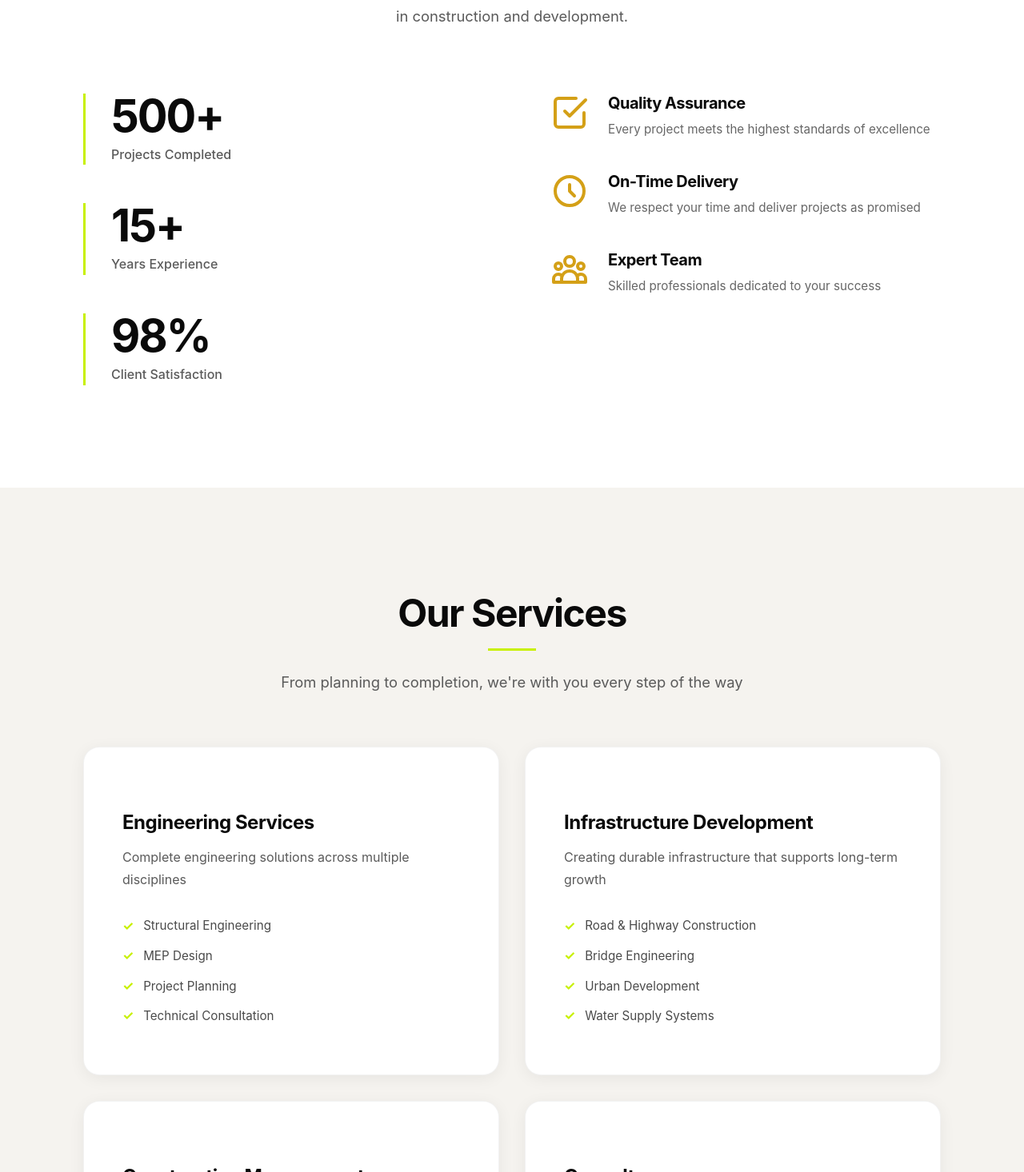
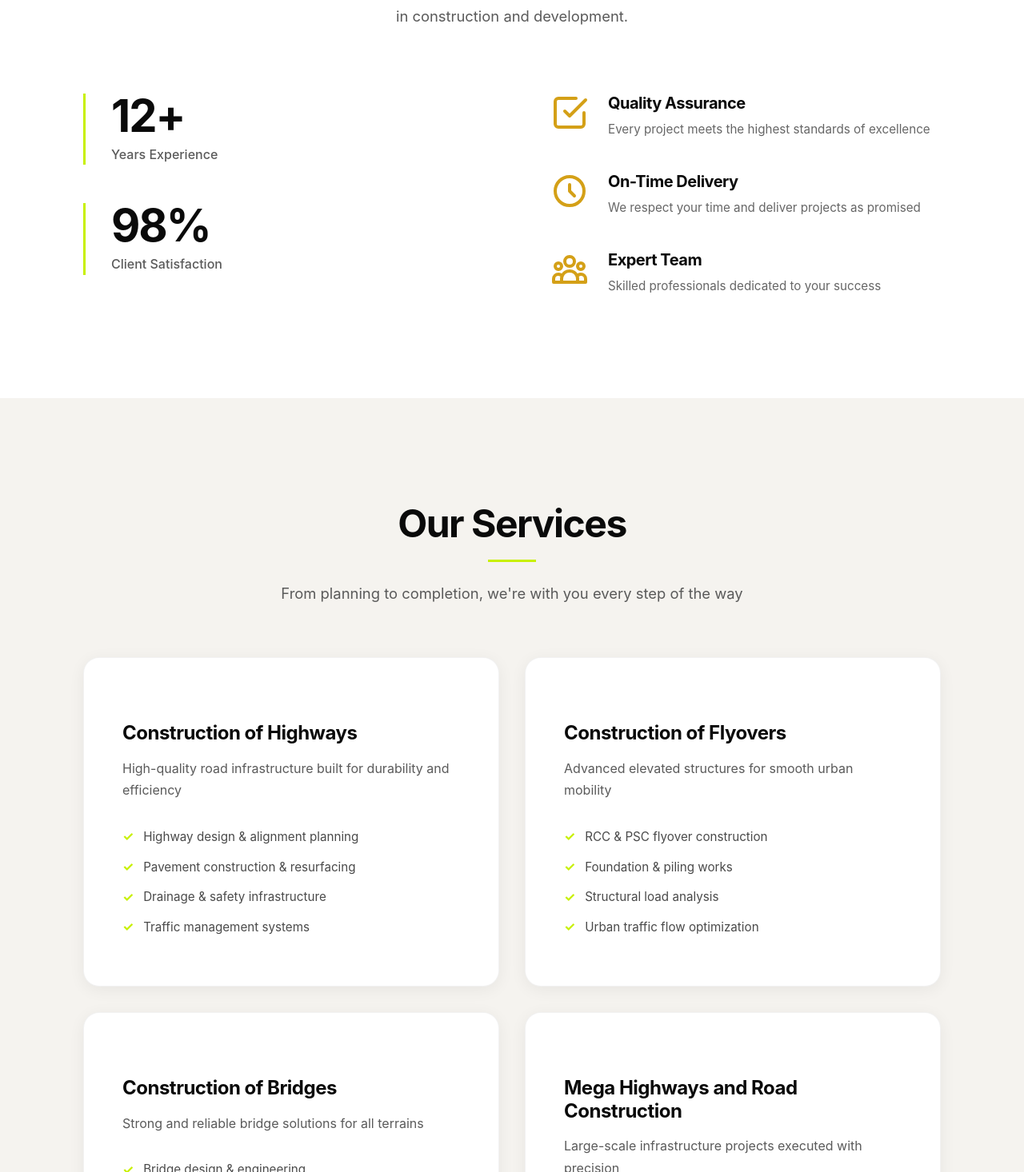
Before and after one commit to ZecurX/Gurudev-engicon-web, a Next.js app: page / in a window 1280 px wide. Shown: the part 1324-2790 px from the top of the page at 80% size. Built offline with nearby package versions, Linux system fonts and the light colour scheme.

Commit message:
Add construction service sections and footer link

```diff
--- a/components/About.tsx
+++ b/components/About.tsx
@@ -21,11 +21,7 @@ const About: React.FC = () => {
         <div className="about-grid">
           <div className="about-stats">
             <div className="stat-item">
-              <div className="stat-number">500+</div>
-              <div className="stat-label">Projects Completed</div>
-            </div>
-            <div className="stat-item">
-              <div className="stat-number">15+</div>
+              <div className="stat-number">12+</div>
               <div className="stat-label">Years Experience</div>
             </div>
             <div className="stat-item">
--- a/components/Contact.tsx
+++ b/components/Contact.tsx
@@ -92,7 +92,7 @@ const Contact: React.FC = () => {
                 </div>
                 <div className="info-content">
                   <h4>Address</h4>
-                  <p>Corporate Office<br />Gurudev Engicon Private Limited<br />India</p>
+                  <p>Corporate Office<br />OLAPUR, PIRPAITY KAHALGAON BHAGALPUR Bhagalpur BR IN 813209<br />Bihar</p>
                 </div>
               </div>
 
@@ -104,7 +104,7 @@ const Contact: React.FC = () => {
                 </div>
                 <div className="info-content">
                   <h4>Phone</h4>
-                  <p>+(080) 46055690</p>
+                  <p>+08046055690</p>
                 </div>
               </div>
 
@@ -116,7 +116,7 @@ const Contact: React.FC = () => {
                 </div>
                 <div className="info-content">
                   <h4>Email</h4>
-                  <p>info@gurudevengicon.com</p>
+                  <p>PRAMODSINGHBHAGALPUR@GMAIL.COM</p>
                 </div>
               </div>
 
--- a/components/Footer.tsx
+++ b/components/Footer.tsx
@@ -14,7 +14,7 @@ const Footer: React.FC = () => {
       <div className="container">
         <div className="footer-content">
           <div className="footer-section footer-brand">
-            <h3>builderz</h3>
+            <h3>Gurudev Engicon Privite Limited</h3>
             <p className="footer-description">
               We are creators of transformative spaces that inspire, innovate, and endure.
             </p>
@@ -32,21 +32,29 @@ const Footer: React.FC = () => {
           <div className="footer-section">
             <h4>Support</h4>
             <ul className="footer-links">
-              <li><a href="#">Terms & Conditions</a></li>
-              <li><a href="#">Privacy Policy</a></li>
               <li><a href="#contact">Contacts</a></li>
             </ul>
           </div>
 
           <div className="footer-section footer-contact-section">
-            <h4 className="footer-contact-phone">+(080)46055690</h4>
-            <p className="footer-contact-email">info@gurudevengicon.com</p>
+            <h4 className="footer-contact-phone">+08046055690</h4>
+            <p className="footer-contact-email">PRAMODSINGHBHAGALPUR@GMAIL.COM</p>
           </div>
         </div>
 
         <div className="footer-bottom">
           <p className="footer-copyright-text">&copy; {currentYear} <strong>Gurudev Engicon Privite Limited</strong>. All Rights Reserved</p>
-          <p className="footer-developer">Developed by <strong>ZecurX</strong></p>
+          <p className="footer-developer">
+  Developed by{" "}
+  <a
+    href="https://zecurx.com"
+    target="_blank"
+    rel="noopener noreferrer"
+  >
+    <strong>ZecurX</strong>
+  </a>
+</p>
+
         </div>
       </div>
     </footer>
--- a/components/Header.tsx
+++ b/components/Header.tsx
@@ -47,7 +47,7 @@ const Header: React.FC = () => {
             <li><a href="#contact" className="nav-link" onClick={() => scrollToSection('contact')}>Contact</a></li>
           </ul>
           <div className="header-actions">
-            <span className="header-phone">Call Us: +(080) 46055690</span>
+            <span className="header-phone">Call Us: +08046055690</span>
             <button className="header-cta" onClick={() => scrollToSection('contact')}>
               Get In Touch
             </button>
--- a/components/Hero.tsx
+++ b/components/Hero.tsx
@@ -27,15 +27,9 @@ const Hero: React.FC = () => {
 
           <div className="hero-stats">
             <div className="stat-badge">
-              <div className="stat-number">15+</div>
+              <div className="stat-number">12+</div>
               <div className="stat-label">years of experience</div>
             </div>
-            <button className="watch-button">
-              <svg width="16" height="16" viewBox="0 0 16 16" fill="currentColor">
-                <path d="M5 3.5L12 8L5 12.5V3.5Z"/>
-              </svg>
-              Watch
-            </button>
           </div>
         </div>
 
--- a/components/Projects.tsx
+++ b/components/Projects.tsx
@@ -55,7 +55,7 @@ const Projects: React.FC = () => {
                 <h3 className="project-name">{project.title}</h3>
                 <p className="project-desc">{project.description}</p>
                 <button className="project-cta">
-                  <span>View More</span>
+                  <span>Get Quotation</span>
                   <svg className="arrow-icon" width="20" height="20" viewBox="0 0 20 20" fill="none">
                     <path d="M4 10H16M16 10L11 5M16 10L11 15" stroke="currentColor" strokeWidth="2" strokeLinecap="round" strokeLinejoin="round"/>
                   </svg>
--- a/components/Services.tsx
+++ b/components/Services.tsx
@@ -11,50 +11,50 @@ const Services: React.FC = () => {
   const services: Service[] = [
     {
       id: 1,
-      title: 'Engineering Services',
-      description: 'Complete engineering solutions across multiple disciplines',
+      title: 'Construction of Highways',
+      description: 'High-quality road infrastructure built for durability and efficiency',
       icon: '',
       features: [
-        'Structural Engineering',
-        'MEP Design',
-        'Project Planning',
-        'Technical Consultation'
+        'Highway design & alignment planning',
+        'Pavement construction & resurfacing',
+        'Drainage & safety infrastructure',
+        'Traffic management systems'
       ]
     },
     {
       id: 2,
-      title: 'Infrastructure Development',
-      description: 'Creating durable infrastructure that supports long-term growth',
+      title: 'Construction of Flyovers',
+      description: 'Advanced elevated structures for smooth urban mobility',
       icon: '',
       features: [
-        'Road & Highway Construction',
-        'Bridge Engineering',
-        'Urban Development',
-        'Water Supply Systems'
+        'RCC & PSC flyover construction',
+        'Foundation & piling works',
+          'Structural load analysis',
+         'Urban traffic flow optimization'
       ]
     },
     {
       id: 3,
-      title: 'Construction Management',
-      description: 'Full project execution and on-site management from start to finish',
+      title: 'Construction of Bridges',
+      description: 'Strong and reliable bridge solutions for all terrains',
       icon: '',
       features: [
-        'Project Coordination',
-        'Quality Control',
-        'Safety Management',
-        'Timeline Optimization'
+        'Bridge design & engineering',
+        'Pre-stressed concrete structures',
+        'River crossing & foundation works',
+        'Safety inspections & quality control'
       ]
     },
     {
       id: 4,
-      title: 'Consultancy',
-      description: 'Expert guidance to help you navigate complex engineering challenges',
+      title: 'Mega Highways and Road Construction',
+      description: 'Large-scale infrastructure projects executed with precision',
       icon: '',
       features: [
-        'Feasibility Studies',
-        'Technical Audits',
-        'Risk Assessment',
-        'Regulatory Compliance'
+        'Expressway & corridor development',
+        'Heavy earthwork & grading',
+        'Advanced machinery deployment',
+        'Project execution & compliance management'
       ]
     }
   ];
```
